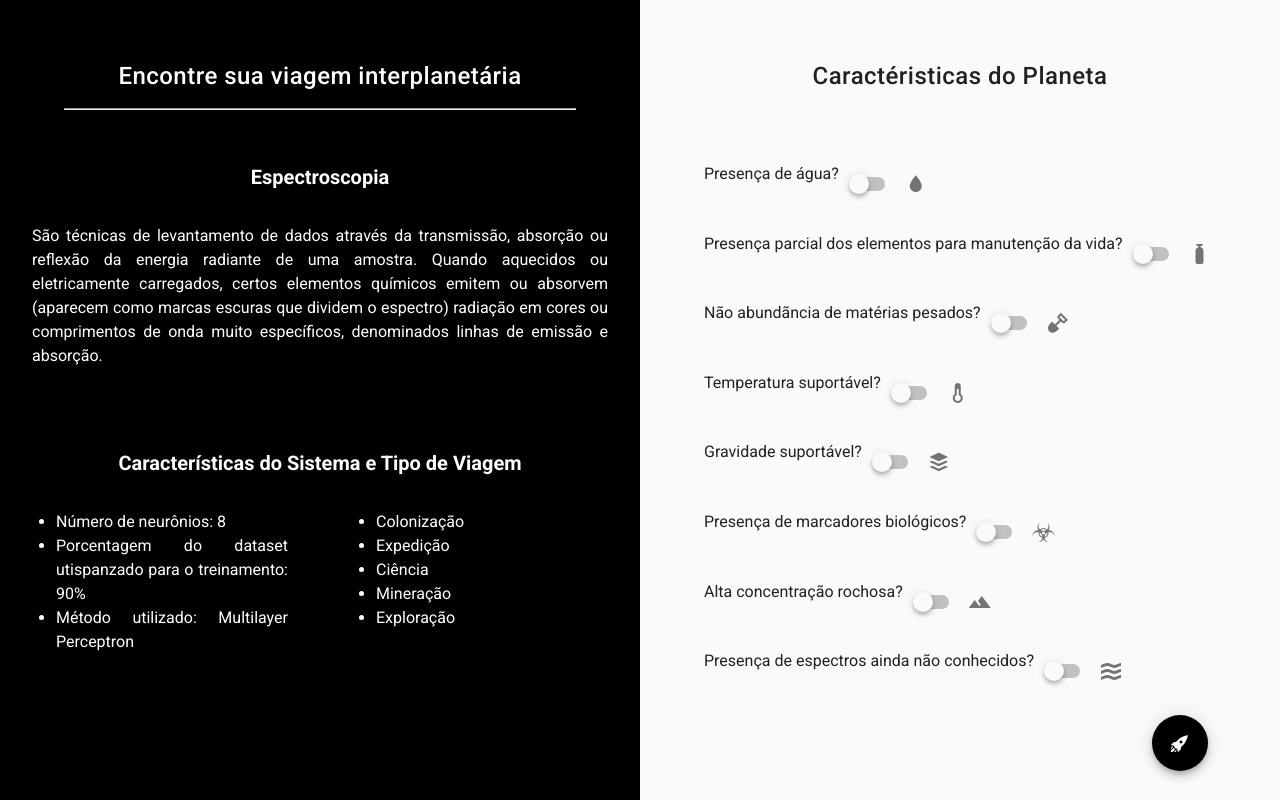
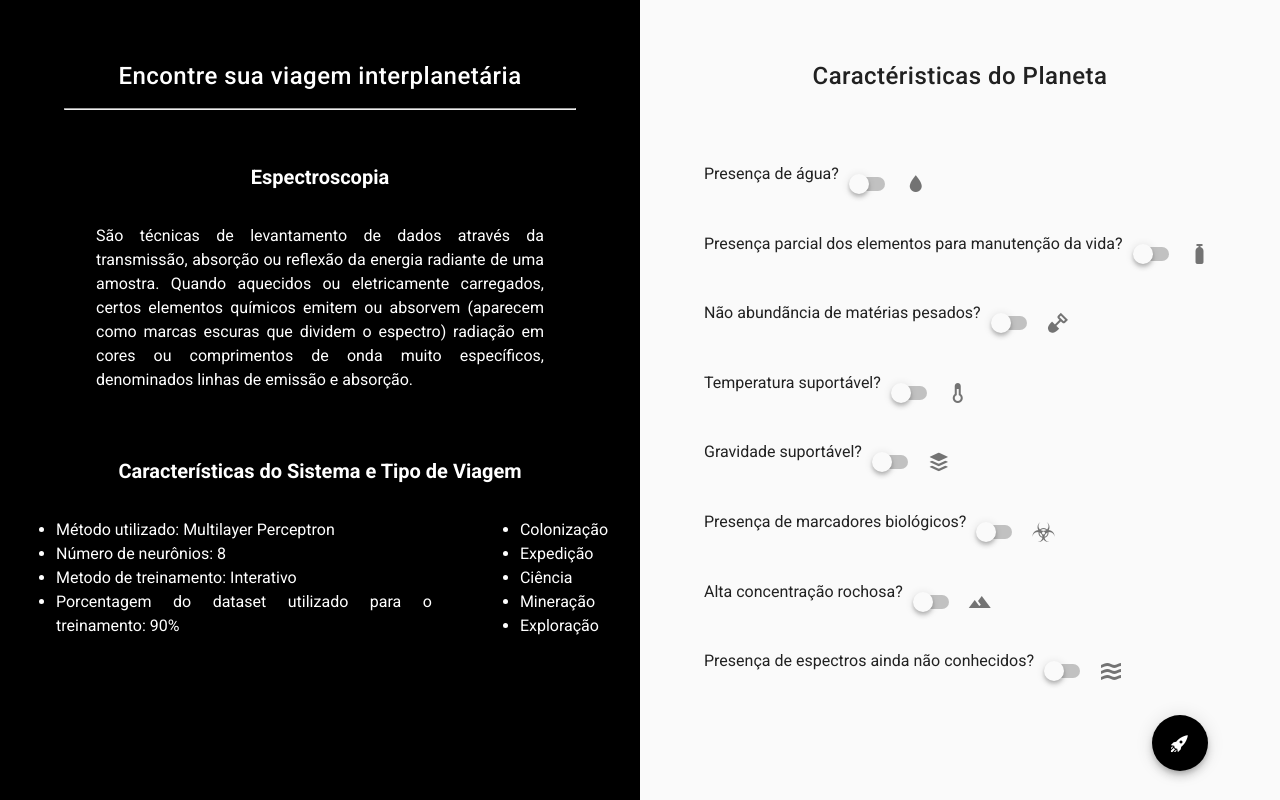
Before and after one commit to arthurvdiniz/find-travel-type-mlp, a Vue app: page / in a window 1280 px wide. Built offline with nearby package versions, Linux system fonts and the light colour scheme.

Commit message:
css colunas

```diff
--- a/src/assets/style.css
+++ b/src/assets/style.css
@@ -25,7 +25,8 @@
 }
 
 .main-content .text-info .text {
-  width: 100%;
+  width: 80%;
+  margin: 0 auto;
   text-align: justify;
   padding: 5%;
   color: white;
@@ -37,7 +38,8 @@
 }
 
 .main-content .text-info .wrapper-sub-text-column .sub-text {
-  width: 50%;
+
+  margin: 0 auto;
   text-align: justify;
   padding: 5%;
   color: white;
--- a/src/components/Content.vue
+++ b/src/components/Content.vue
@@ -18,9 +18,10 @@
         <div class="wrapper-sub-text-column">
           <div class="sub-text">
             <ul>
+              <li>Método utilizado: Multilayer Perceptron</li>
               <li>Número de neurônios: 8</li>
-              <li>Porcentagem do dataset utispanzado para o treinamento: 90%</li>
-              <li>Método utilizado: Multilayer Perceptron</li>
+              <li>Metodo de treinamento: Interativo</li>
+              <li>Porcentagem do dataset utilizado para o treinamento: 90%</li>
             </ul>
           </div>
           <div class="sub-text viagem">
@@ -112,8 +113,8 @@ export default {
     startNN (inputs) {
       this.ended = false
       this.isLoading = true
-      // TREINAMENTO
-      // Criando o dataset de treinamento e o de teste
+      //TREINAMENTO
+      //Criando o dataset de treinamento e o de teste
       // let nn = new NeuralNetwork(N_INPUTS, N_NEURONIOS, N_OUTPUT, LEARNING_RATE, null, null, null, null)
       // let datasetLengh = dataSet.length
       // let dataTest = [...dataSet]
```
Also changed, not shown: src/components/spectral_type.jpg (added).
